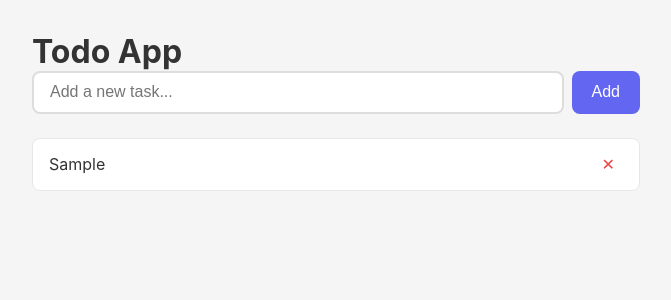
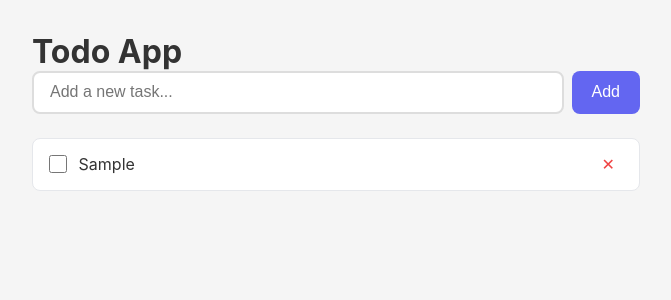
Before and after one commit to abdullah12121212/react-todo-app, a React (Vite) app: page / in a window 1280 px wide. Both pictures are taken after typing "Sample" into the empty fields and a click on the button "Add". Shown: the top 300 px of the page, without its empty margins (304-975 px from the left). Built offline with nearby package versions, Linux system fonts and the light colour scheme.

Commit message:
feat: mark task complete with checkbox, strike-through and undo

```diff
--- a/src/App.jsx
+++ b/src/App.jsx
@@ -14,11 +14,19 @@ function App() {
     setTasks((prev) => prev.filter((task) => task.id !== id))
   }
 
+  const handleToggle = (id) => {
+    setTasks((prev) =>
+      prev.map((task) =>
+        task.id === id ? { ...task, completed: !task.completed } : task
+      )
+    )
+  }
+
   return (
     <main className="app">
       <h1>Todo App</h1>
       <TaskInput onAdd={handleAdd} />
-      <TaskList tasks={tasks} onDelete={handleDelete} />
+      <TaskList tasks={tasks} onDelete={handleDelete} onToggle={handleToggle} />
     </main>
   )
 }
--- a/src/components/TaskItem.jsx
+++ b/src/components/TaskItem.jsx
@@ -1,9 +1,18 @@
 import styles from './TaskItem.module.css'
 
-function TaskItem({ task, onDelete }) {
+function TaskItem({ task, onDelete, onToggle }) {
   return (
-    <li className={styles.item}>
-      <span className={styles.text}>{task.text}</span>
+    <li className={`${styles.item} ${task.completed ? styles.completed : ''}`}>
+      <div className={styles.left}>
+        <input
+          type="checkbox"
+          className={styles.checkbox}
+          checked={task.completed}
+          onChange={() => onToggle(task.id)}
+          aria-label={`Mark "${task.text}" as ${task.completed ? 'incomplete' : 'complete'}`}
+        />
+        <span className={styles.text}>{task.text}</span>
+      </div>
       <button
         className={styles.deleteBtn}
         onClick={() => onDelete(task.id)}
--- a/src/components/TaskItem.module.css
+++ b/src/components/TaskItem.module.css
@@ -8,11 +8,36 @@
   border-radius: 8px;
   margin-bottom: 0.5rem;
   list-style: none;
+  transition: background-color 0.2s, opacity 0.2s;
+}
+
+.completed {
+  background-color: #f9fafb;
+  opacity: 0.7;
+}
+
+.left {
+  display: flex;
+  align-items: center;
+  gap: 0.75rem;
+}
+
+.checkbox {
+  width: 1.1rem;
+  height: 1.1rem;
+  cursor: pointer;
+  accent-color: #6366f1;
 }
 
 .text {
   font-size: 1rem;
   color: #333;
+  transition: text-decoration 0.2s, color 0.2s;
+}
+
+.completed .text {
+  text-decoration: line-through;
+  color: #9ca3af;
 }
 
 .deleteBtn {
--- a/src/components/TaskList.jsx
+++ b/src/components/TaskList.jsx
@@ -1,7 +1,7 @@
 import TaskItem from './TaskItem'
 import styles from './TaskList.module.css'
 
-function TaskList({ tasks, onDelete }) {
+function TaskList({ tasks, onDelete, onToggle }) {
   if (tasks.length === 0) {
     return <p className={styles.empty}>No tasks yet. Add one above!</p>
   }
@@ -9,7 +9,7 @@ function TaskList({ tasks, onDelete }) {
   return (
     <ul className={styles.list}>
       {tasks.map((task) => (
-        <TaskItem key={task.id} task={task} onDelete={onDelete} />
+        <TaskItem key={task.id} task={task} onDelete={onDelete} onToggle={onToggle} />
       ))}
     </ul>
   )
```
